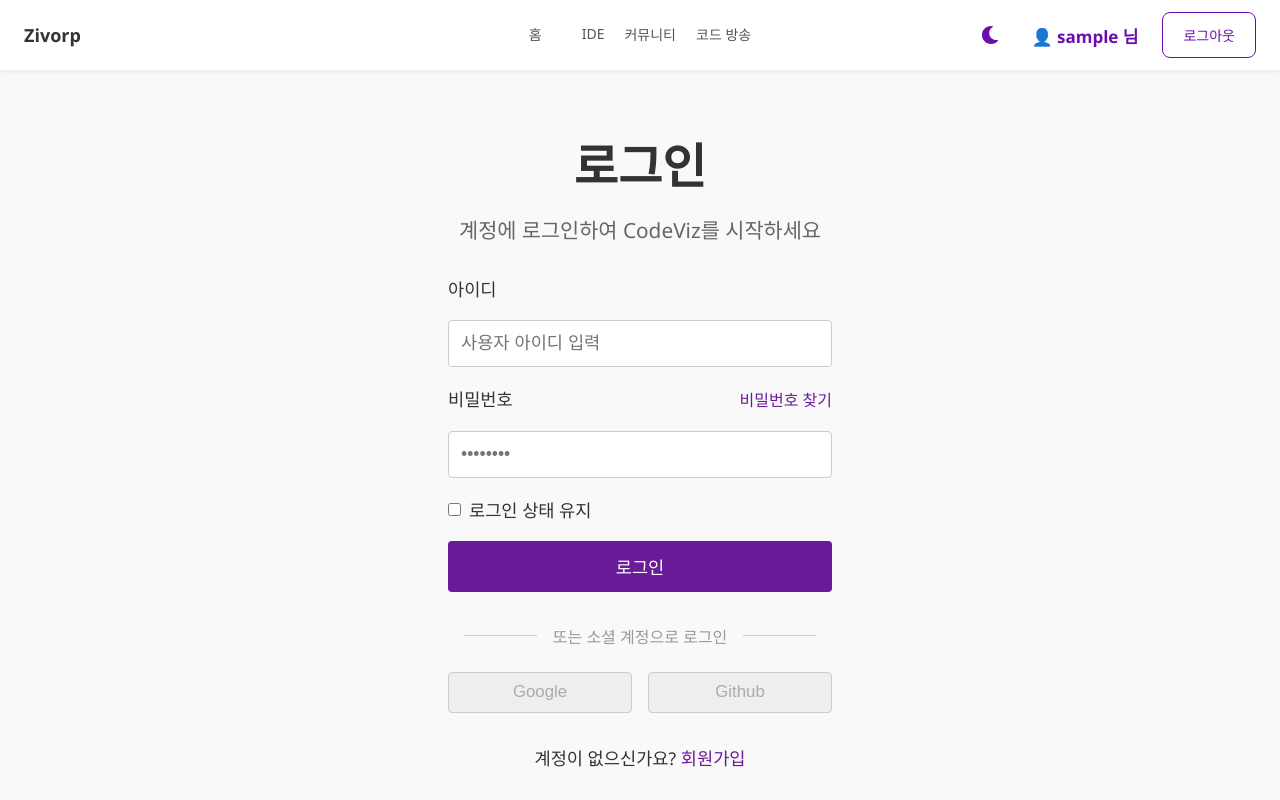
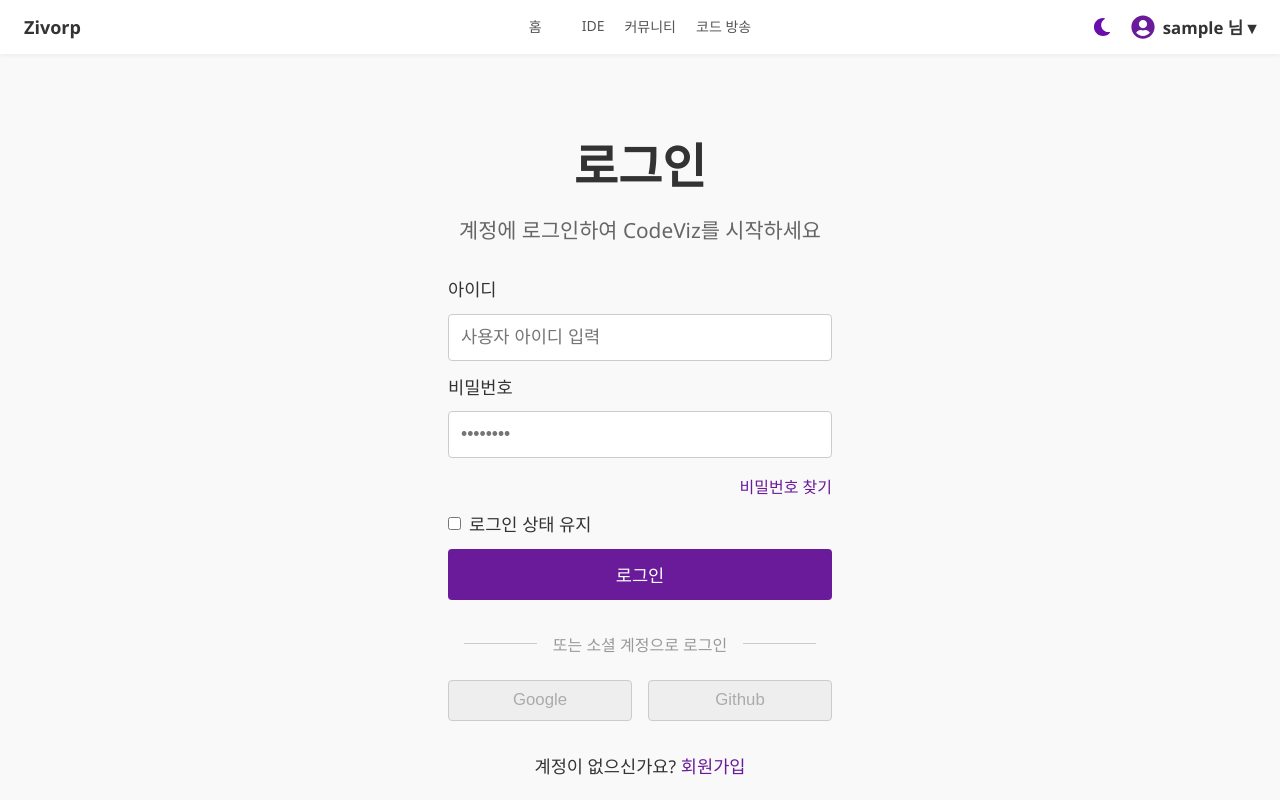
Before and after one commit to DMU-DebugVisual/DebugVisual_FrontEnd, a React (Create React App) app: page /#/login in a window 1280 px wide. Shown: the top 800 px of the page. Built offline with nearby package versions, Linux system fonts and the light colour scheme; sample sign-in values are in the browser's storage.

Commit message:
헤더 기능 개선 및 로그인/회원가입 UI 조정

```diff
--- a/src/components/header/Header.css
+++ b/src/components/header/Header.css
@@ -24,6 +24,7 @@
     font-size: 20px;
     font-weight: 600;
     color: #333;
+    text-decoration: none;  /* ✅ 추가: 밑줄 제거 */
 }
 
 /* 오른쪽: 로그인/회원가입 */
@@ -92,13 +93,25 @@
     background-color: #5a0099;
 }
 
-/* 로그인 상태일 때 닉네임 표시 */
 .user-nickname {
-    font-size: 17px;
+    display: flex;
+    align-items: center;
     font-weight: 600;
-    color: #6a0dad;
-    padding: 6px 12px;
+    cursor: pointer;
+    font-size: 1.05rem;
 }
+
+.user-icon {
+    margin-right: 8px;
+    vertical-align: middle;
+    color: #6a1b9a; /* 다크 퍼플 */
+}
+
+/* 🌙 다크 모드에서도 잘 보이게 */
+.dark-mode .user-icon {
+    color: #f0f0f0;
+}
+
 
 .theme-toggle-btn {
     background: none;
@@ -166,3 +179,49 @@
 .dark-mode .theme-toggle-btn {
     color: #b88eff;
 }
+
+.user-dropdown {
+    position: absolute;
+    right: 30px;
+    top: 100%;
+    background-color: white;
+    border: 1px solid #ddd;
+    box-shadow: 0 4px 8px rgba(0,0,0,0.1);
+    border-radius: 6px;
+    z-index: 1001;
+    min-width: 100px;
+    width: 120px;             /* ✅ 자동 너비로 조정 */
+    padding: 4px 0;
+}
+
+.user-dropdown button {
+    padding: 9px 1px;
+    background: none;
+    border: none;
+    font-size: 14px;
+    color: #333;
+    cursor: pointer;
+    text-align: center;
+    width: 100%;             /* ✅ 여기 유지해도 드롭다운 너비만 좁히면 괜찮음 */
+    white-space: nowrap;     /* ✅ 줄바꿈 방지 */
+    font-weight: 600;
+}
+
+
+.user-dropdown button:hover {
+    background-color: #f5f0ff;
+}
+
+.dark-mode .user-dropdown {
+    background-color: #2a2a2a;
+    border-color: #444;
+}
+
+.dark-mode .user-dropdown button {
+    color: #ccc;
+    font-weight: 600;
+}
+
+.dark-mode .user-dropdown button:hover {
+    background-color: #333;
+}
--- a/src/components/header/Header.jsx
+++ b/src/components/header/Header.jsx
@@ -1,31 +1,37 @@
-import React from "react";
-import { NavLink, Link } from "react-router-dom";
+import React, { useState } from "react";
+import { NavLink, Link, useNavigate } from "react-router-dom";
 import { Link as ScrollLink } from "react-scroll";
-import { FaMoon, FaSun } from "react-icons/fa";
+import { FaMoon, FaSun, FaUserCircle } from "react-icons/fa"; // ✅ FaUserCircle 가져옴
 import "./Header.css";
 
 const Header = ({ isDark, setIsDark, isLoggedIn, nickname }) => {
+    const [isMenuOpen, setIsMenuOpen] = useState(false);
+    const navigate = useNavigate();
+
     const handleLogout = () => {
         localStorage.clear();
-        window.location.reload(); // 새로고침으로 상태 초기화
+        navigate("/");
+        window.location.reload();
+    };
+
+    const toggleMenu = () => {
+        setIsMenuOpen(!isMenuOpen);
+    };
+
+    const goToMyPage = () => {
+        navigate("/mypage");
+        setIsMenuOpen(false);
     };
 
     return (
         <header className="custom-header">
             <div className="header-left">
-                <span className="site-name">Zivorp</span>
+                <Link to="/" className="site-name">Zivorp</Link>
             </div>
 
             <nav className="header-nav">
                 <NavLink to="/" end>홈</NavLink>
-                <ScrollLink
-                    to="feature"
-                    smooth
-                    duration={500}
-                    offset={-64}
-                    spy={true}
-                    activeClass="active"
-                ></ScrollLink>
+                <ScrollLink to="feature" smooth duration={500} offset={-64} spy={true} activeClass="active" />
                 <NavLink to="/ide">IDE</NavLink>
                 <NavLink to="/community">커뮤니티</NavLink>
                 <NavLink to="/broadcast">코드 방송</NavLink>
@@ -41,10 +47,21 @@ const Header = ({ isDark, setIsDark, isLoggedIn, nickname }) => {
                 </button>
 
                 {isLoggedIn ? (
-                    <>
-                        <span className="user-nickname">👤 {nickname} 님</span>
-                        <button onClick={handleLogout} className="btn btn-outline">로그아웃</button>
-                    </>
+                    <div className="user-menu-container">
+                        <span className="user-nickname" onClick={toggleMenu}>
+                            <FaUserCircle
+                                size={24}
+                                className={"user-icon"}
+                            />
+                            {nickname} 님 ▾
+                        </span>
+                        {isMenuOpen && (
+                            <div className="user-dropdown">
+                                <button onClick={goToMyPage}>마이페이지</button>
+                                <button onClick={handleLogout}>로그아웃</button>
+                            </div>
+                        )}
+                    </div>
                 ) : (
                     <>
                         <Link to="/login" className="btn btn-outline">로그인</Link>
--- a/src/components/login/Login.css
+++ b/src/components/login/Login.css
@@ -40,7 +40,7 @@ body {
 .login-form {
     display: flex;
     flex-direction: column;
-    gap: 1.2rem;
+    gap: 0.8rem;
 }
 
 .login-form label {
@@ -204,3 +204,22 @@ small {
     border: 1px solid #555;
     color: #aaa;
 }
+.forgot-password-link {
+    text-align: right;
+    margin-top: 0.2rem;
+}
+
+.forgot-password-link a {
+    color: #6a1b9a;
+    font-size: 1rem;
+    text-decoration: none;
+}
+
+.forgot-password-link a:hover {
+    text-decoration: underline;
+}
+
+/* 🌙 다크 모드 링크 색상 */
+.dark-mode .forgot-password-link a {
+    color: #b88eff;
+}
--- a/src/components/login/Login.jsx
+++ b/src/components/login/Login.jsx
@@ -3,6 +3,8 @@ import axios from 'axios';
 import config from '../../config';
 import './Login.css';
 import { useNavigate } from 'react-router-dom';
+import { Link } from 'react-router-dom';
+
 
 function Login() {
     const [formData, setFormData] = useState({
@@ -66,7 +68,6 @@ function Login() {
 
                     <div className="password-container">
                         <label htmlFor="password">비밀번호</label>
-                        <a href="/forgot-password">비밀번호 찾기</a>
                     </div>
                     <input
                         id="password"
@@ -76,6 +77,9 @@ function Login() {
                         onChange={handleChange}
                         required
                     />
+                    <div className="forgot-password-link">
+                        <a href="#" onClick={(e) => e.preventDefault()}>비밀번호 찾기</a>
+                    </div>
 
                     <div className="remember-me">
                         <input type="checkbox" id="remember" />
@@ -92,8 +96,9 @@ function Login() {
                 </div>
 
                 <p className="signup-link">
-                    계정이 없으신가요? <a href="/signup">회원가입</a>
+                    계정이 없으신가요? <Link to="/signup">회원가입</Link>
                 </p>
+
             </div>
         </div>
     );
```
